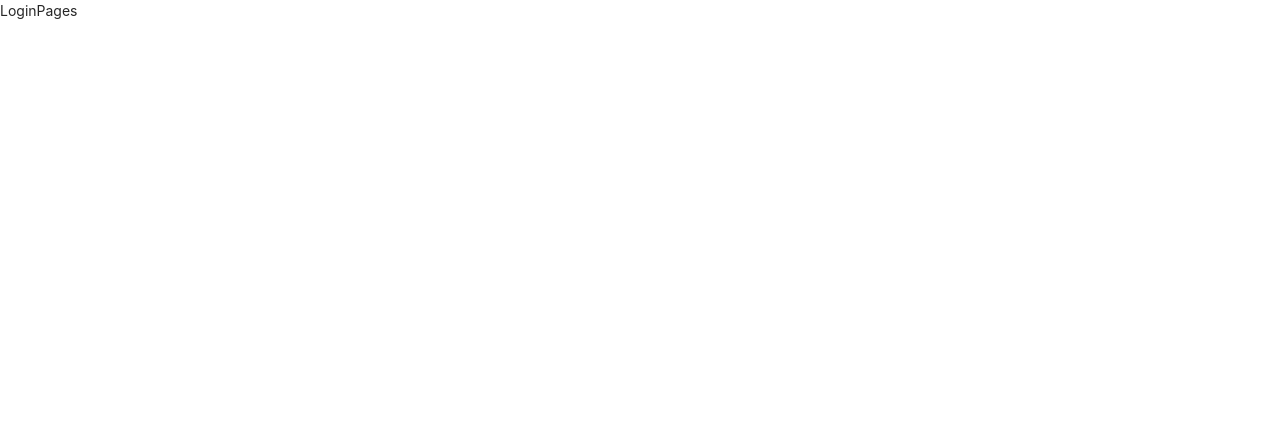
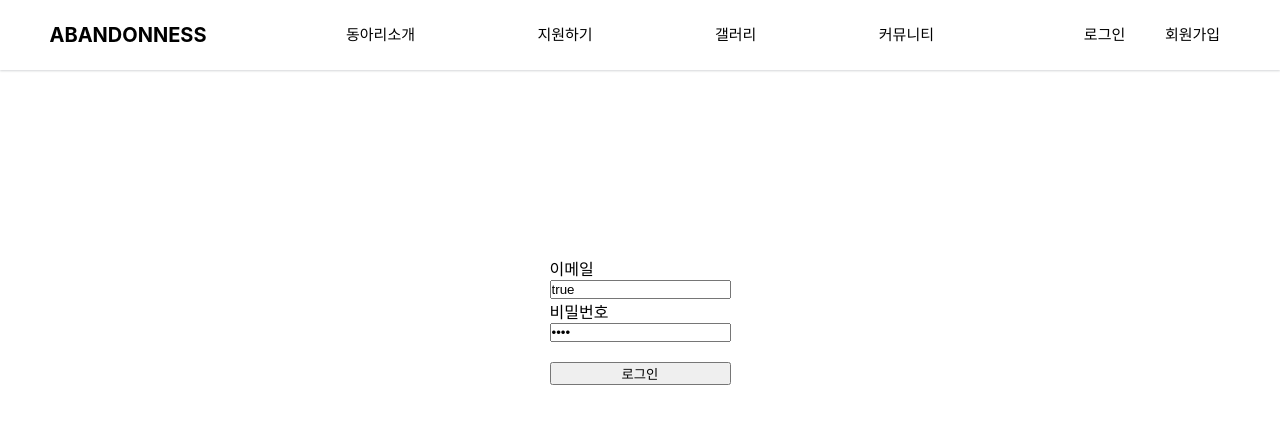
Before and after one commit to jeongyunjae/ABANDONNESS, a React (Create React App) app in the folder client/: page /login in a window 1280 px wide. Shown: the top 424 px of the page. Built offline with nearby package versions, Linux system fonts and the light colour scheme.

Commit message:
1. 헤더바구현 2. 로그인폼 생성

```diff
--- /dev/null
+++ b/client/src/components/views/Footer/Footer.css
@@ -0,0 +1,20 @@
+* {
+  margin: 0;
+  padding: 0;
+}
+
+.wrapper {
+  flex: 1;
+  width: 100%;
+  margin: 0 auto;
+}
+
+.footer {
+  bottom: 0;
+  width: 100%;
+  height: 150px;
+  line-height: 200px;
+  display: flex;
+  font-weight: 500;
+  background-color: brown;
+}
--- a/client/src/components/views/Footer/Footer.js
+++ b/client/src/components/views/Footer/Footer.js
@@ -1,7 +1,12 @@
 import React from "react";
+import "./Footer.css";
 
 function Footer() {
-  return <div>Footer</div>;
+  return (
+    <div className="wrapper">
+      <div className="footer"></div>
+    </div>
+  );
 }
 
 export default Footer;
--- /dev/null
+++ b/client/src/components/views/Header/Header.css
@@ -0,0 +1,73 @@
+* {
+  margin: 0;
+  padding: 0;
+}
+
+.wrapper {
+  flex: 1;
+  width: 100%;
+  margin: 0 auto;
+}
+
+.header {
+  position: fixed;
+  top: 0;
+  width: 100%;
+  height: 70px;
+  line-height: 70px;
+  position: fixed;
+  display: flex;
+  box-shadow: 0 1px 2px 0 rgba(40, 50, 60, 0.2);
+  font-weight: 500;
+  background-color: white;
+}
+
+.header > .header-logo {
+  width: 20%;
+  height: inherit;
+  text-align: center;
+  font-size: 20px;
+  font-weight: 700;
+}
+
+.header nav {
+  width: 60%;
+  height: inherit;
+}
+
+nav .menu {
+  margin: 0 90px;
+  display: flex;
+  justify-content: space-between;
+}
+
+li {
+  font-size: 15px;
+  list-style: none;
+}
+
+.header .auth-menu {
+  width: 20%;
+  height: inherit;
+}
+
+.auth-menu .auth {
+  margin: 0 40px;
+  display: flex;
+}
+
+.auth > li {
+  margin: 0 auto;
+  font-size: 15px;
+  list-style: none;
+}
+
+.content {
+  height: 1200px;
+  background-color: white;
+}
+
+.footer {
+  height: 200px;
+  background-color: bisque;
+}
--- /dev/null
+++ b/client/src/components/views/Header/Header.js
@@ -0,0 +1,28 @@
+import React from "react";
+import "./Header.css";
+
+function Header() {
+  return (
+    <div className="wrapper">
+      <div className="header">
+        <div className="header-logo">ABANDONNESS</div>
+        <nav>
+          <ul className="menu">
+            <li>동아리소개</li>
+            <li>지원하기</li>
+            <li>갤러리</li>
+            <li>커뮤니티</li>
+          </ul>
+        </nav>
+        <div className="auth-menu">
+          <ul className="auth">
+            <li>로그인</li>
+            <li>회원가입</li>
+          </ul>
+        </div>
+      </div>
+    </div>
+  );
+}
+
+export default Header;
--- a/client/src/components/views/LandingPage/LandingPage.js
+++ b/client/src/components/views/LandingPage/LandingPage.js
@@ -1,19 +1,15 @@
 import React, { useEffect } from "react";
 import Axios from "axios";
-import { Layout, BackTop } from "antd";
 
-const { Header, Footer, Sider, Content } = Layout;
+import Header from "../Header/Header";
 
 function LandingPage() {
-  return (
-    <div>
-      <Layout>
-        <Header style={{ background: "gray" }}>아반도네즈</Header>
-        <Content style={{ background: "white" }}></Content>
-        <Footer style={{ background: "white" }}></Footer>
-      </Layout>
-    </div>
-  );
+  useEffect(() => {
+    Axios.get("/api/hello").then((response) => {
+      console.log(response.data);
+    });
+  }, []);
+  return <Header />;
 }
 
 export default LandingPage;
--- /dev/null
+++ b/client/src/components/views/LoginPage/LoginPage.css
@@ -0,0 +1,13 @@
+.whole {
+  margin: 0;
+  padding: 0;
+}
+
+.content {
+  padding-block-start: 20%;
+}
+
+.Login-form {
+  display: flex;
+  justify-content: center;
+}
--- a/client/src/components/views/LoginPage/LoginPage.js
+++ b/client/src/components/views/LoginPage/LoginPage.js
@@ -1,7 +1,27 @@
 import React from "react";
+import Header from "../Header/Header";
+import Footer from "../Footer/Footer";
+import "./LoginPage.css";
 
 function LoginPage() {
-  return <div>LoginPages</div>;
+  return (
+    <div className="whole">
+      <Header />
+      <div className="content">
+        <div className="Login-form">
+          <form style={{ display: "flex", flexDirection: "column" }}>
+            <label>이메일</label>
+            <input type="email" value onChange />
+            <label>비밀번호</label>
+            <input type="password" value onChange />
+            <br />
+            <button>로그인</button>
+          </form>
+        </div>
+      </div>
+      <Footer />
+    </div>
+  );
 }
 
 export default LoginPage;
--- a/client/src/index.js
+++ b/client/src/index.js
@@ -3,7 +3,6 @@ import ReactDOM from "react-dom";
 import "./index.css";
 import App from "./App";
 import { Provider } from "react-redux";
-import "antd/dist/antd.css";
 import { applyMiddleware, createStore } from "redux";
 import PromiseMiddleware from "redux-promise";
 import ReduxThunk from "redux-thunk";
```
Also changed, not shown: client/src/components/views/NavBar/NavBar.js (deleted, +0 -7 lines).
